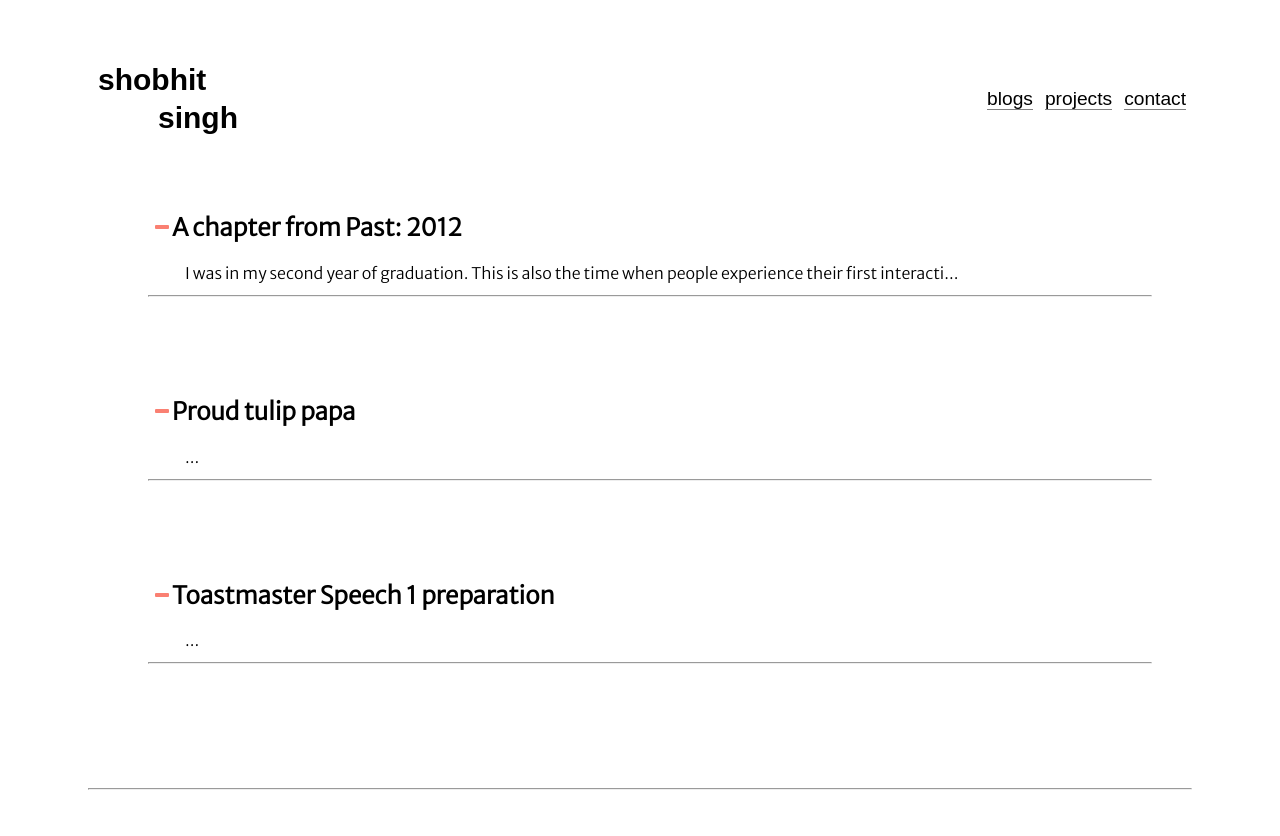
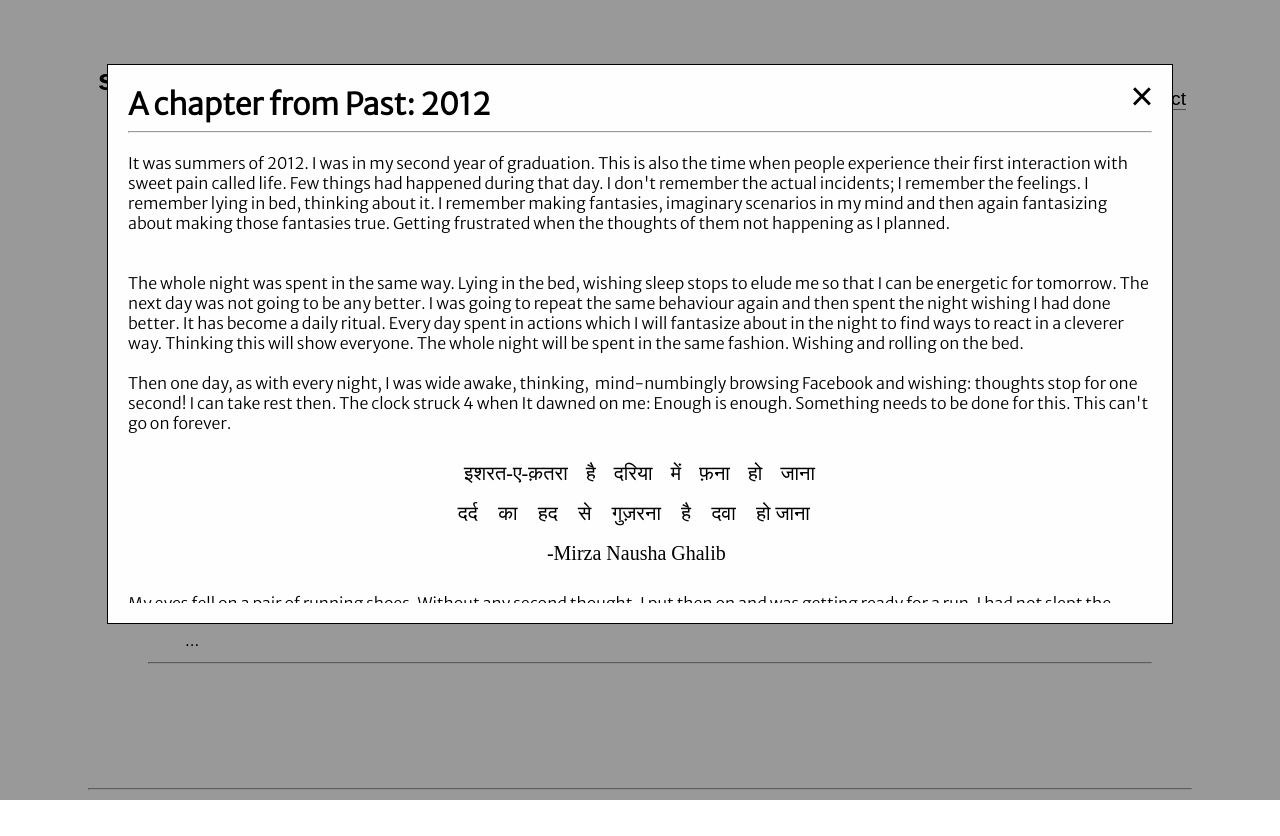
Before and after one commit to shob0/shobhit-old-port, a React (Vite) app: page /blogs in a window 1280 px wide. Both pictures are taken after a click on the button 650 px from the left and 237 px from the top of the page. Built offline with nearby package versions, Linux system fonts and the light colour scheme.

Commit message:
blogs post update

```diff
--- a/src/js/Blogs/Blogs.js
+++ b/src/js/Blogs/Blogs.js
@@ -1,9 +1,12 @@
 import React, { useEffect, useState } from "react";
 import Post from "./Post";
+import Modal from "./Modal";
 import Stub from "../Stub";
 
 function Blogs() {
   const [posts, setPosts] = useState([]);
+  const [selectedPost, setSelectedPost] = useState({});
+  const [viewModal, toggleViewModal] = useState(false);
 
   useEffect(() => {
     const p = Stub.GetPosts();
@@ -12,17 +15,19 @@ function Blogs() {
     } //no else clause needed
   }, [posts]);
 
-  const openModal = (e) => {
-    console.log(e.content);
+  const toggleModal = (e) => {
+    setSelectedPost(e);
+    toggleViewModal(!viewModal);
   };
 
   return (
     <div className="">
       <div style={styles.content}>
         {posts.map(function mapOverPosts(val) {
-          return <Post key={val.id} post={val} clickHandler={openModal} />;
+          return <Post key={val.id} post={val} clickHandler={toggleModal} />;
         })}
       </div>
+      {viewModal && <Modal closeModal={toggleModal} post={selectedPost} />}
     </div>
   );
 }
--- a/src/js/Blogs/Modal.js
+++ b/src/js/Blogs/Modal.js
@@ -1,10 +1,30 @@
-import React from "react";
-import WIP from "../WIP";
+import React, { useEffect } from "react";
 
-function Modal() {
+function Modal(props) {
+  useEffect(() => {
+    document.getElementById("modal-text").innerHTML = props.post.content;
+  });
+
   return (
-    <div>
-      <WIP />
+    <div className="modal-bg">
+      <div className="modal">
+        <div className="modal-header">
+          <div className="modal-header-title">{props.post.title}</div>
+          <div className="modal-header-close-btn">
+            <button
+              type="button"
+              className="modal-close-btn"
+              onClick={props.closeModal}
+            >
+              <span>&times;</span>
+            </button>
+          </div>
+        </div>
+        <hr />
+        <div className="modal-content">
+          <div className="modal-body" id="modal-text"></div>
+        </div>
+      </div>
     </div>
   );
 }
--- a/src/style.css
+++ b/src/style.css
@@ -213,3 +213,73 @@ a {
     display: inherit;
   }
 }
+
+/* Modal styling */
+.modal-bg {
+  position: fixed;
+  z-index: 1;
+  left: 0;
+  top: 0;
+  width: 100%;
+  height: 100%;
+  background-color: rgba(0, 0, 0, 0.4);
+  animation-name: fadeOut;
+  animation-duration: 400ms;
+}
+
+@keyframes fadeOut {
+  from {
+    opacity: 0;
+  }
+  to {
+    opacity: 1;
+  }
+}
+
+.modal {
+  background-color: #fefefe;
+  margin: 5% auto;
+  padding: 20px;
+  border: 1px solid black;
+  width: 80%;
+  animation-name: topslidein;
+  animation-duration: 400ms;
+}
+
+@keyframes topslidein {
+  from {
+    top: -300px;
+    opacity: 0;
+  }
+  to {
+    top: 0;
+    opacity: 1;
+  }
+}
+
+.modal-header-close-btn {
+  color: #aaa;
+  float: right;
+  top: 0;
+}
+.modal-close-btn {
+  background-color: inherit;
+  transform: scale(3);
+  border: none;
+  cursor: pointer;
+}
+
+.modal-header-title {
+  font-weight: bold;
+  font-size: 30px;
+}
+.modal-header {
+  display: flex;
+  justify-content: space-between;
+}
+
+.modal-body {
+  margin-top: 2%;
+  height: 450px;
+  overflow-y: scroll;
+}
```
